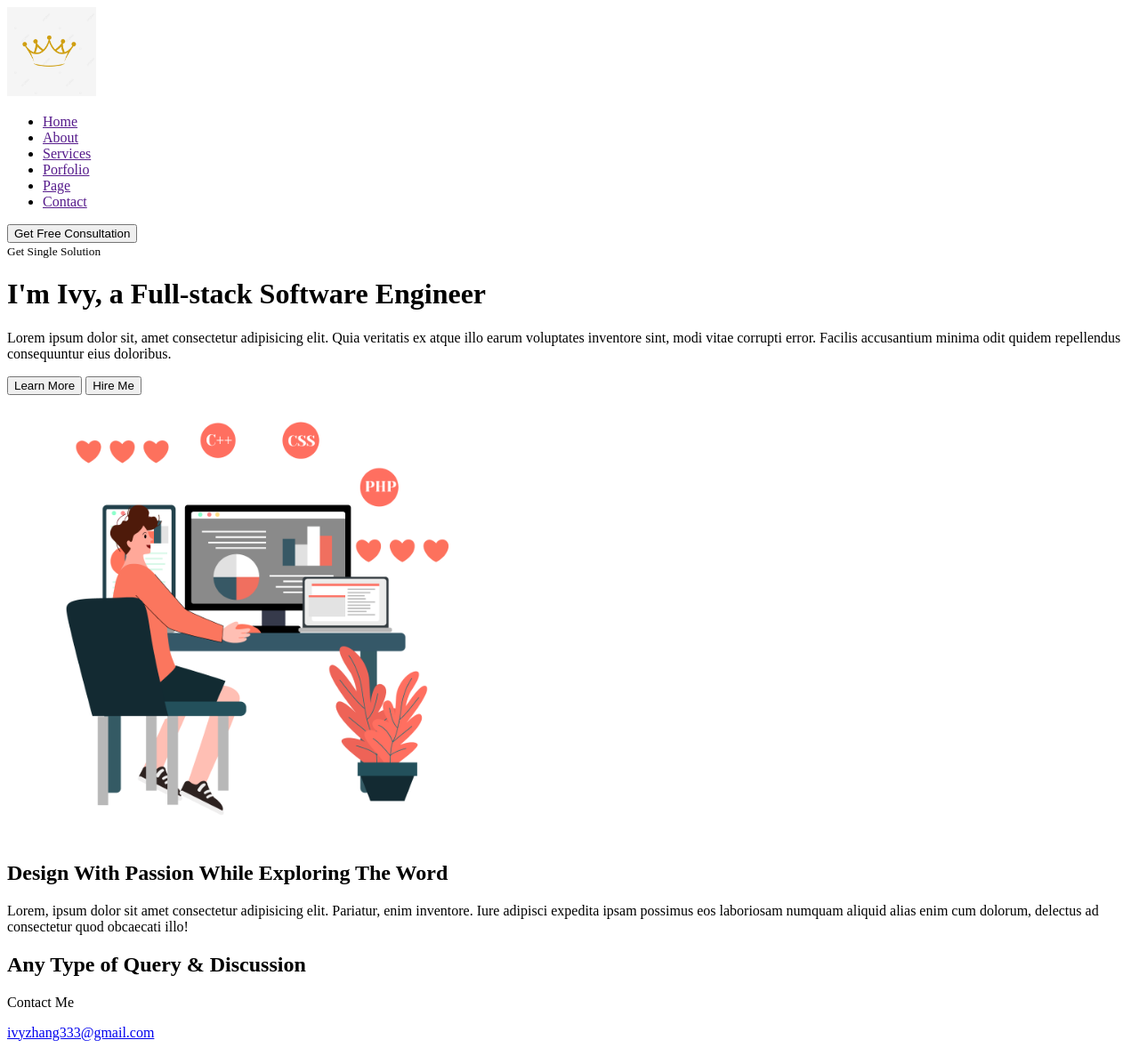
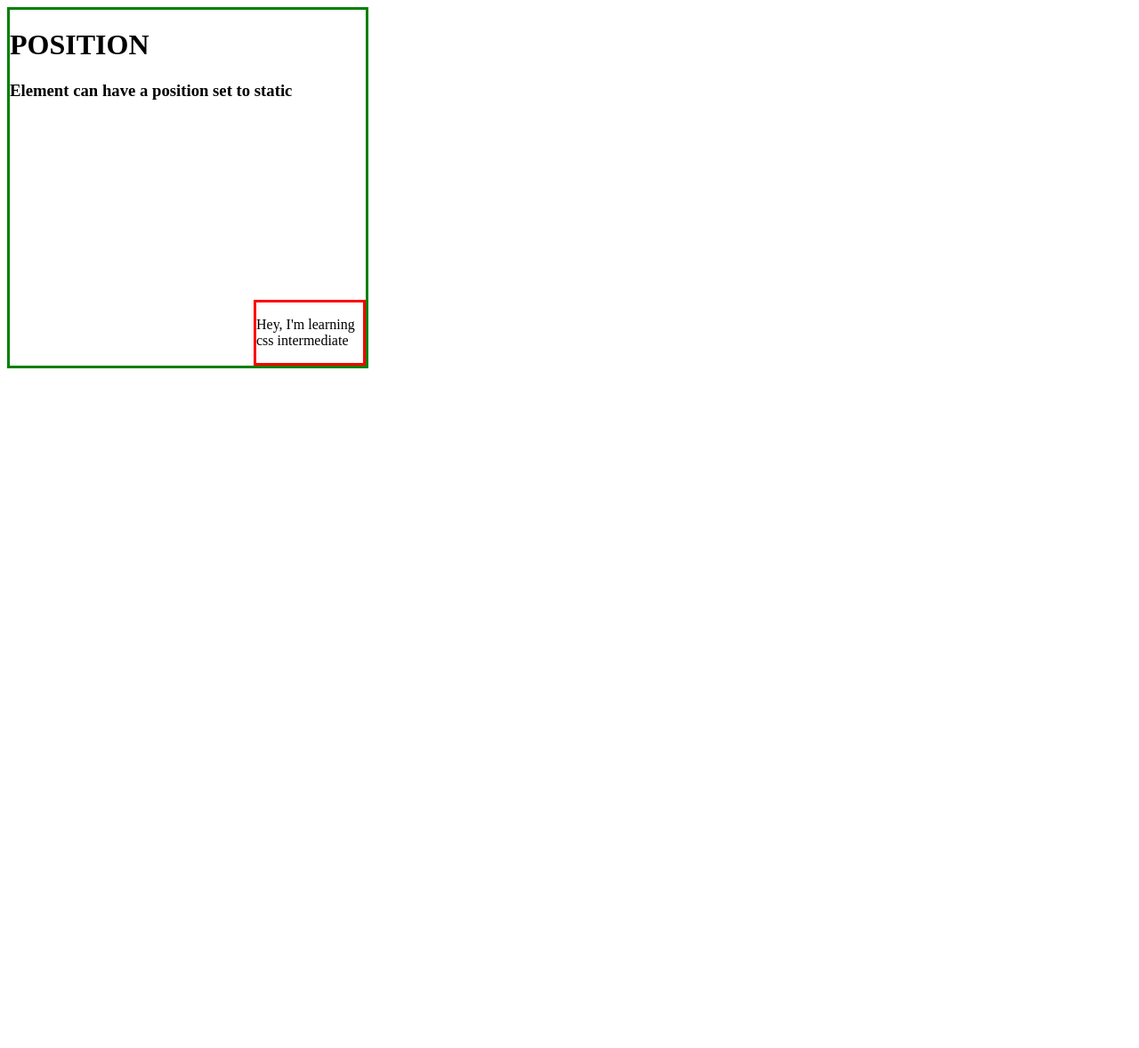
Before and after one commit to ivyzhang333/portfolio, a plain HTML site: page index.html in a window 1280 px wide. Shown: the whole page at 89% size. After the commit the page ends 800 px from the top, so only its background shows below. Drawn offline with Linux system fonts and the light colour scheme.

Commit message:
Add files via upload

```diff
--- a/index.html
+++ b/index.html
@@ -4,80 +4,18 @@
     <meta charset="UTF-8" />
     <meta http-equiv="X-UA-Compatible" content="IE=edge" />
     <meta name="viewport" content="width=device-width, initial-scale=1.0" />
-    <title>Portfolio</title>
+    <title>CSS display</title>
+    <link rel="stylesheet" href="./style.css" />
   </head>
   <body>
-    <!--nav -->
-    <nav>
-      <div>
-        <img
-          style="width: 100px"
-          src="./assets/pngtree-crown-logo-design-vector-png-image_2066891.jpeg"
-          alt=""
-        />
+    <div class="parent">
+      <h1>POSITION</h1>
+
+      <h3>Element can have a position set to static</h3>
+
+      <div class="child">
+        <p>Hey, I'm learning css intermediate</p>
       </div>
-      <!--links-->
-      <ul>
-        <li><a href="">Home</a></li>
-        <li><a href="">About</a></li>
-        <li><a href="">Services</a></li>
-        <li><a href="">Porfolio</a></li>
-        <li><a href="">Page</a></li>
-        <li><a href="">Contact</a></li>
-      </ul>
-
-      <!--button-->
-      <button>Get Free Consultation</button>
-    </nav>
-    <!-- end nav-->
-
-    <main>
-      <!--header-->
-      <header>
-        <div>
-          <small> Get Single Solution </small>
-          <h1>I'm Ivy, a Full-stack Software Engineer</h1>
-          <p>
-            Lorem ipsum dolor sit, amet consectetur adipisicing elit. Quia
-            veritatis ex atque illo earum voluptates inventore sint, modi vitae
-            corrupti error. Facilis accusantium minima odit quidem repellendus
-            consequuntur eius doloribus.
-          </p>
-        </div>
-        <div>
-          <button>Learn More</button>
-          <button>Hire Me</button>
-        </div>
-
-        <div>
-          <img
-            style="width: 500px"
-            src="./assets/—Pngtree—cartoon female white collar programmer_6536329.png"
-            alt=""
-          />
-        </div>
-      </header>
-      <!--end of header-->
-
-      <!--quote-->
-      <section>
-        <!-- left quote -->
-        <div>
-          <h2>Design With Passion While Exploring The Word</h2>
-          <p>
-            Lorem, ipsum dolor sit amet consectetur adipisicing elit. Pariatur,
-            enim inventore. Iure adipisci expedita ipsam possimus eos laboriosam
-            numquam aliquid alias enim cum dolorum, delectus ad consectetur quod
-            obcaecati illo!
-          </p>
-        </div>
-
-        <!-- right quote -->
-        <h1>Any Type of Query & Discussion</h1>
-        <p>Contact Me</p>
-        <a href="mailto:ivyzhang333@gmail.com">ivyzhang333@gmail.com</a>
-      </section>
-      <!-- end of quote -->
-    </main>
+    </div>
   </body>
 </html>
--- /dev/null
+++ b/style.css
@@ -0,0 +1,14 @@
+.parent {
+  border: 3px solid green;
+  height: 400px;
+  width: 400px;
+  position: relative;
+}
+
+.child {
+  border: 3px solid red;
+  width: 120px;
+  right: 0;
+  bottom: 0;
+  position: absolute;
+}
```
